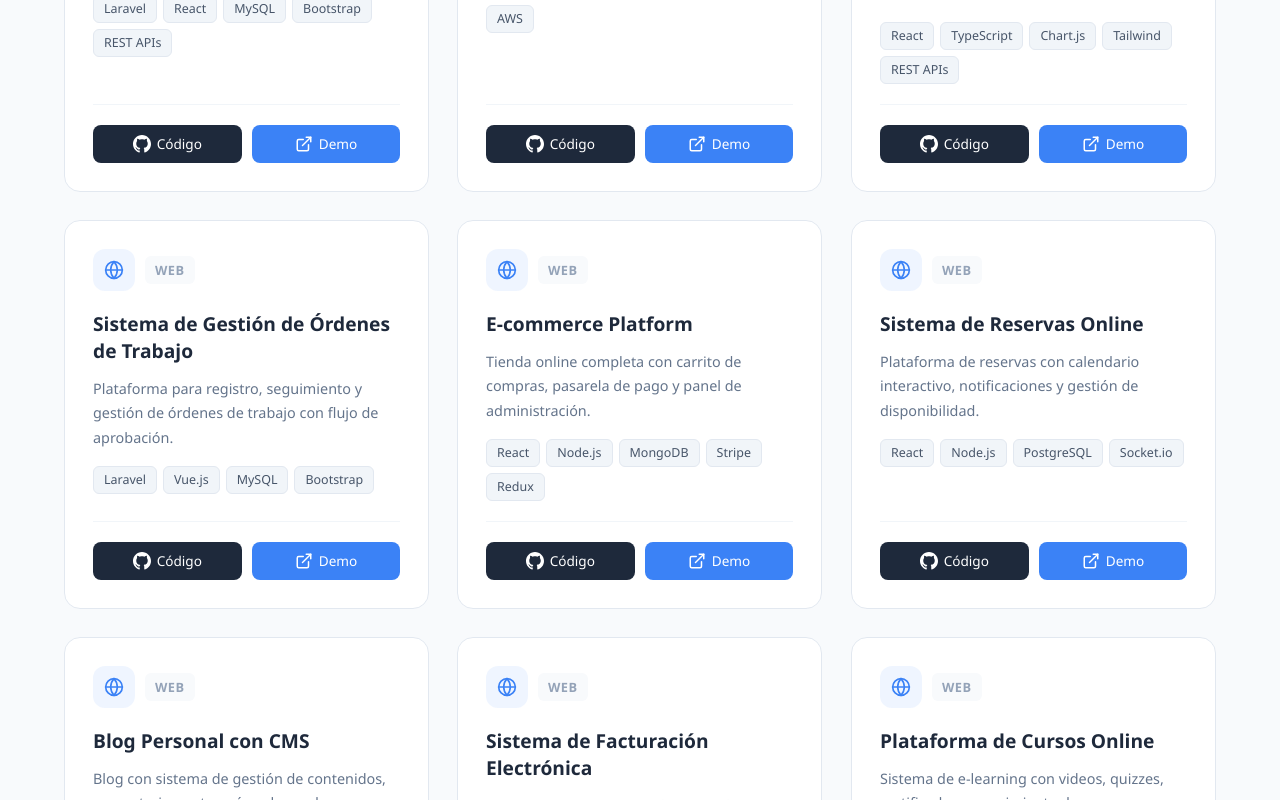
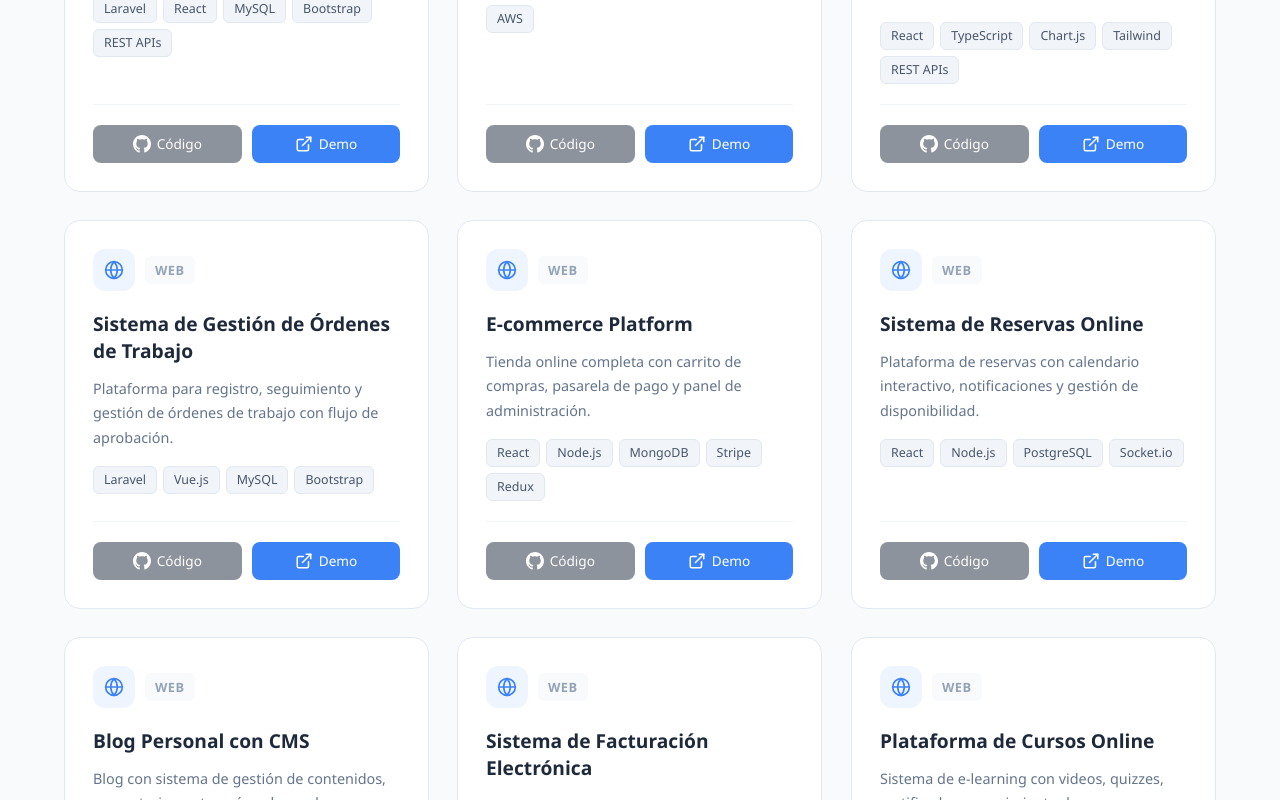
Before and after one commit to Jeancarlos234/Portafolio, a React (Vite) app: page /projects in a window 1280 px wide. Shown: the part 860-1660 px from the top of the page. Built offline with nearby package versions, Linux system fonts and the light colour scheme.

Commit message:
cambios 2

```diff
--- a/src/css/Projects.module.css
+++ b/src/css/Projects.module.css
@@ -434,3 +434,9 @@
     font-weight: 400;
     font-size: 0.85rem;
     }
+
+    .disabledLink {
+    opacity: 0.5;
+    cursor: not-allowed;
+    pointer-events: none;
+    }
```
